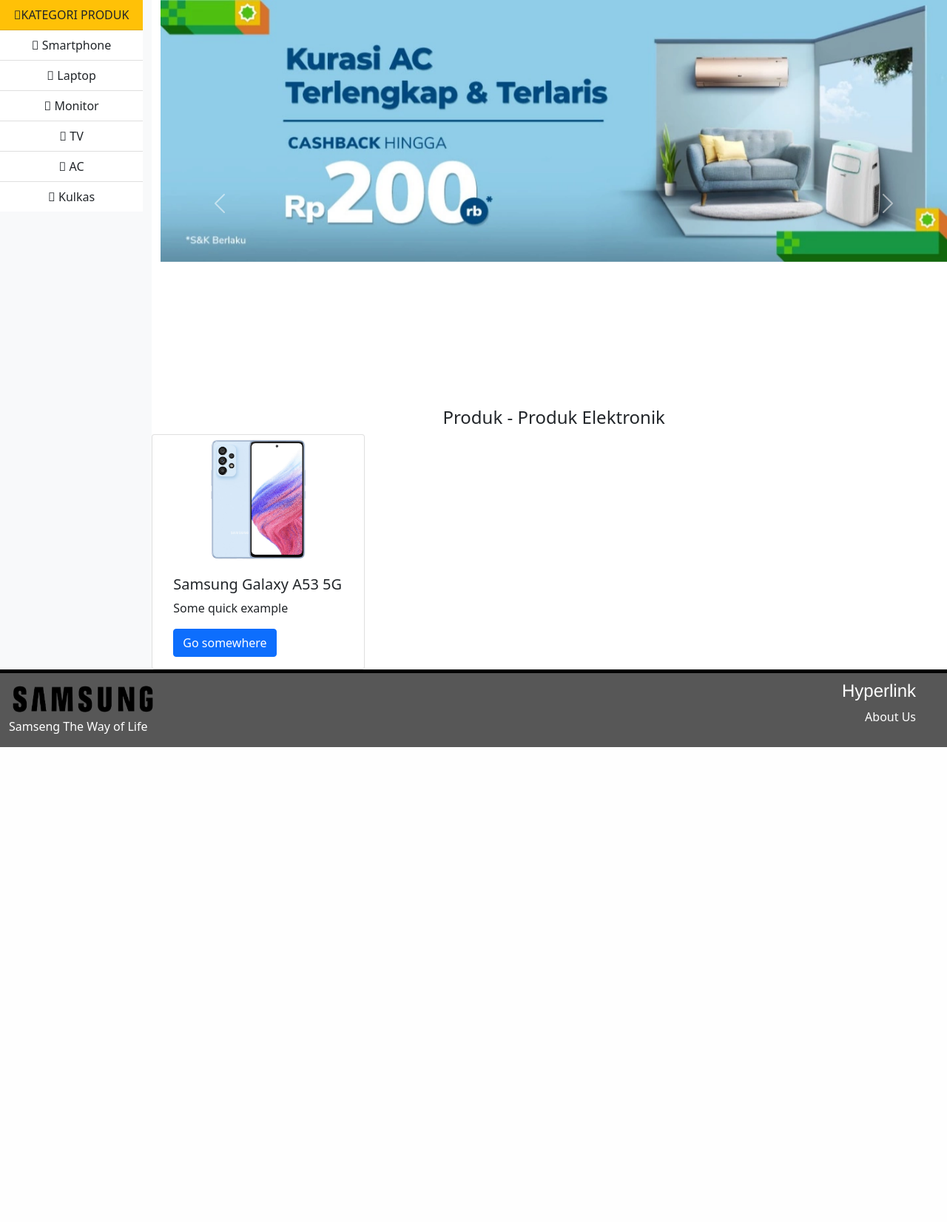
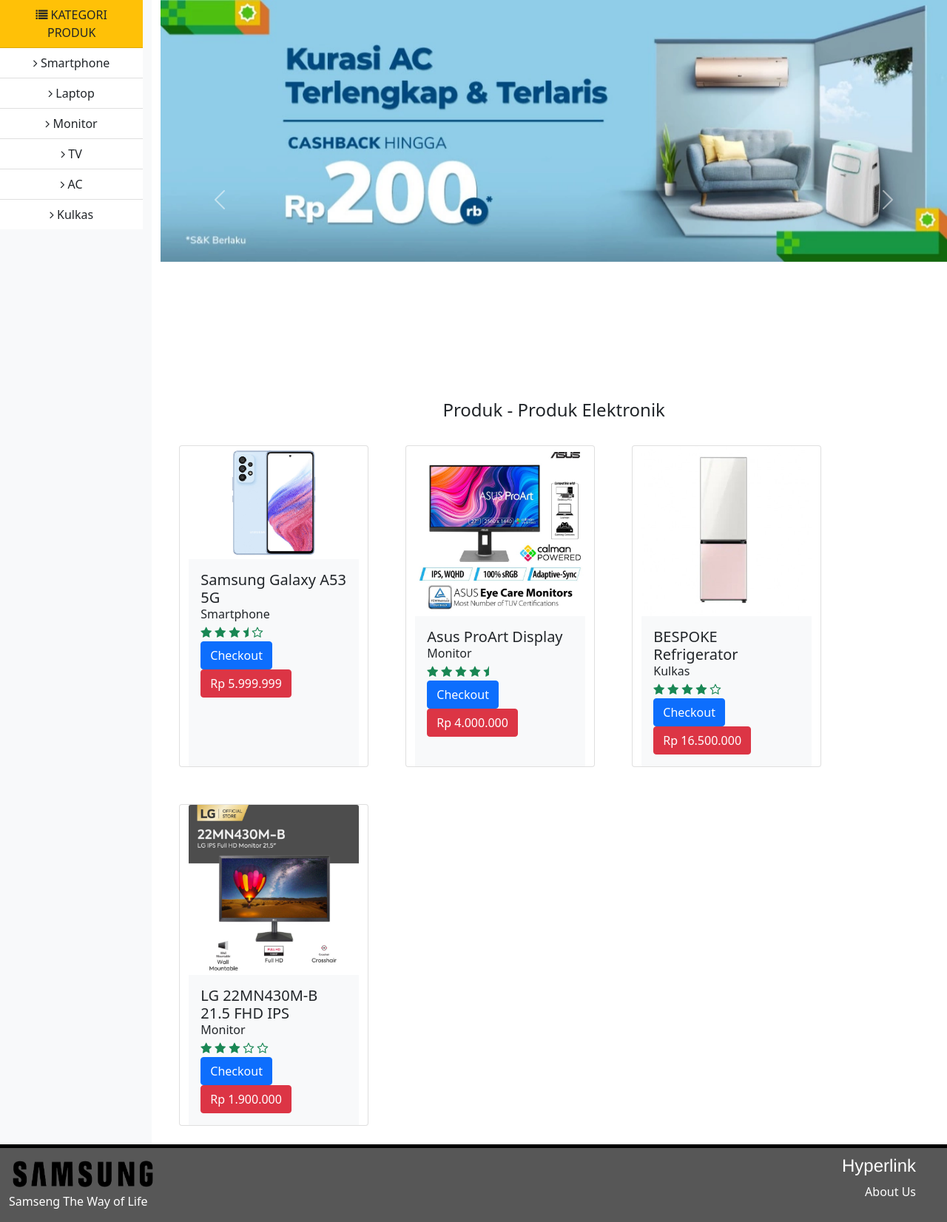
Before and after one commit to Invirent/samseng_ecommerce, a PHP site: page /php/product_listing.php in a window 1280 px wide. Shown: the part 81-1733 px from the top of the page at 74% size. Before the commit the page ends 1091 px from the top, so only its background shows below. Run offline with PHP 8.4, Linux system fonts and the light colour scheme; some web fonts are replaced.

Commit message:
<update product listing>

```diff
--- a/html/product_listing.html
+++ b/html/product_listing.html
@@ -18,7 +18,7 @@
 
         .carousel-inner {
             width: 100%;
-            height : 550px;
+            height : 540px;
         }
 
         .list-group-item {
@@ -27,6 +27,19 @@
 
         .carousel-item {
             width: 100%;
+        }
+
+        .card {
+            margin: 25px;
+        }
+        .card p {
+            margin-top: -10px;
+            margin-bottom: 1px;
+        }
+
+        .row .card:hover {
+            box-shadow: 2px 2px 2px rgba(0,0,0,0.4);
+            transform: scale(1.02);
         }
     </style>
 </head>
@@ -66,13 +79,13 @@
     <div class="row">
         <div class="col-md-2 bg-light">
             <ul class="list-group list-group-flush">
-                <li class="list-group-item bg-warning"><i class="fas fa-list"></i>KATEGORI PRODUK</li>
-                <li class="list-group-item"><i class="fas fa-angle-right"></i> Smartphone</li>
-                <li class="list-group-item"><i class="fas fa-angle-right"></i> Laptop</li>
-                <li class="list-group-item"><i class="fas fa-angle-right"></i> Monitor</li>
-                <li class="list-group-item"><i class="fas fa-angle-right"></i> TV</li>
-                <li class="list-group-item"><i class="fas fa-angle-right"></i> AC</li>
-                <li class="list-group-item"><i class="fas fa-angle-right"></i> Kulkas</li>
+                <li class="list-group-item bg-warning"><i class="fa fa-list"></i> KATEGORI PRODUK</li>
+                <li class="list-group-item"><i class="fa fa-angle-right"></i> Smartphone</li>
+                <li class="list-group-item"><i class="fa fa-angle-right"></i> Laptop</li>
+                <li class="list-group-item"><i class="fa fa-angle-right"></i> Monitor</li>
+                <li class="list-group-item"><i class="fa fa-angle-right"></i> TV</li>
+                <li class="list-group-item"><i class="fa fa-angle-right"></i> AC</li>
+                <li class="list-group-item"><i class="fa fa-angle-right"></i> Kulkas</li>
             </ul>
         </div>
         <div class="col-md-10">
@@ -104,15 +117,72 @@
               </div>
             <h4 class="text-center font-weight-bold">Produk - Produk Elektronik</h4>
 
-            <div class="row">
-                <div class="card" style="width: 18rem;">
+            <div class="row mx-auto">
+                <div class="card mr-2 ml-2" style="width: 16rem;">
                     <img src="../static/img/Gambar_kedua.png" class="card-img-top" alt="...">
-                    <div class="card-body">
+                    <div class="card-body bg-light">
                         <h5 class="card-title">Samsung Galaxy A53 5G</h5>
-                        <p class="card-text">Some quick example</p>
-                        <a href="#" class="btn btn-primary">Go somewhere</a>
+                        <p class="card-text">Smartphone</p>
+                        <i class="fa fa-star text-success"></i>
+                        <i class="fa fa-star text-success"></i>
+                        <i class="fa fa-star text-success"></i>
+                        <i class="fa fa-star-half text-success"></i>
+                        <i class="fa fa-star-o text-success"></i>
+                        <br>
+                        <a href="#" class="btn btn-primary">Checkout</a>
+                        <a href="#" class="btn btn-danger">Rp 5.999.999</a>
                     </div>
                 </div>
+
+                <div class="card mr-2 ml-2" style="width: 16rem;">
+                    <img src="../static/img/ASUS ProArt Display PA278QV Professional Monitor.jpg" class="card-img-top" alt="...">
+                    <div class="card-body bg-light">
+                        <h5 class="card-title">Asus ProArt Display</h5>
+                        <p class="card-text">Monitor</p>
+                        <i class="fa fa-star text-success"></i>
+                        <i class="fa fa-star text-success"></i>
+                        <i class="fa fa-star text-success"></i>
+                        <i class="fa fa-star text-success"></i>
+                        <i class="fa fa-star-half text-success"></i>
+                        <br>
+                        <a href="#" class="btn btn-primary">Checkout</a>
+                        <a href="#" class="btn btn-danger">Rp 4.000.000</a>
+                    </div>
+                </div>
+
+                <div class="card mr-2 ml-2" style="width: 16rem;">
+                    <img src="../static/img/BESPOKE Bottom Freeze Refrigerator 350L.jpg" class="card-img-top" alt="...">
+                    <div class="card-body bg-light">
+                        <h5 class="card-title">BESPOKE Refrigerator</h5>
+                        <p class="card-text">Kulkas</p>
+                        <i class="fa fa-star text-success"></i>
+                        <i class="fa fa-star text-success"></i>
+                        <i class="fa fa-star text-success"></i>
+                        <i class="fa fa-star text-success"></i>
+                        <i class="fa fa-star-o text-success"></i>
+                        <br>
+                        <a href="#" class="btn btn-primary">Checkout</a>
+                        <a href="#" class="btn btn-danger">Rp 16.500.000</a>
+                    </div>
+                </div>
+
+                <div class="card mr-2 ml-2" style="width: 16rem;">
+                    <img src="../static/img/LG 22MN430M-B 21.5 FHD IPS Monitor.jpg" class="card-img-top" alt="...">
+                    <div class="card-body bg-light">
+                        <h5 class="card-title">LG 22MN430M-B 21.5 FHD IPS</h5>
+                        <p class="card-text">Monitor</p>
+                        <i class="fa fa-star text-success"></i>
+                        <i class="fa fa-star text-success"></i>
+                        <i class="fa fa-star text-success"></i>
+                        <i class="fa fa-star-o text-success"></i>
+                        <i class="fa fa-star-o text-success"></i>
+                        <br>
+                        <a href="#" class="btn btn-primary">Checkout</a>
+                        <a href="#" class="btn btn-danger">Rp 1.900.000</a>
+                    </div>
+                </div>
+
+
             </div>
         </div>
     </div>
--- a/php/product_listing.php
+++ b/php/product_listing.php
@@ -1,4 +1,6 @@
 <?php
-    // require __DIR__ . '/../connect_database.php';
+    require __DIR__ . '/../connect_database.php';
     include '../html/product_listing.html';
+    function queryproducttemplate() {
+    }
 ?>
```
